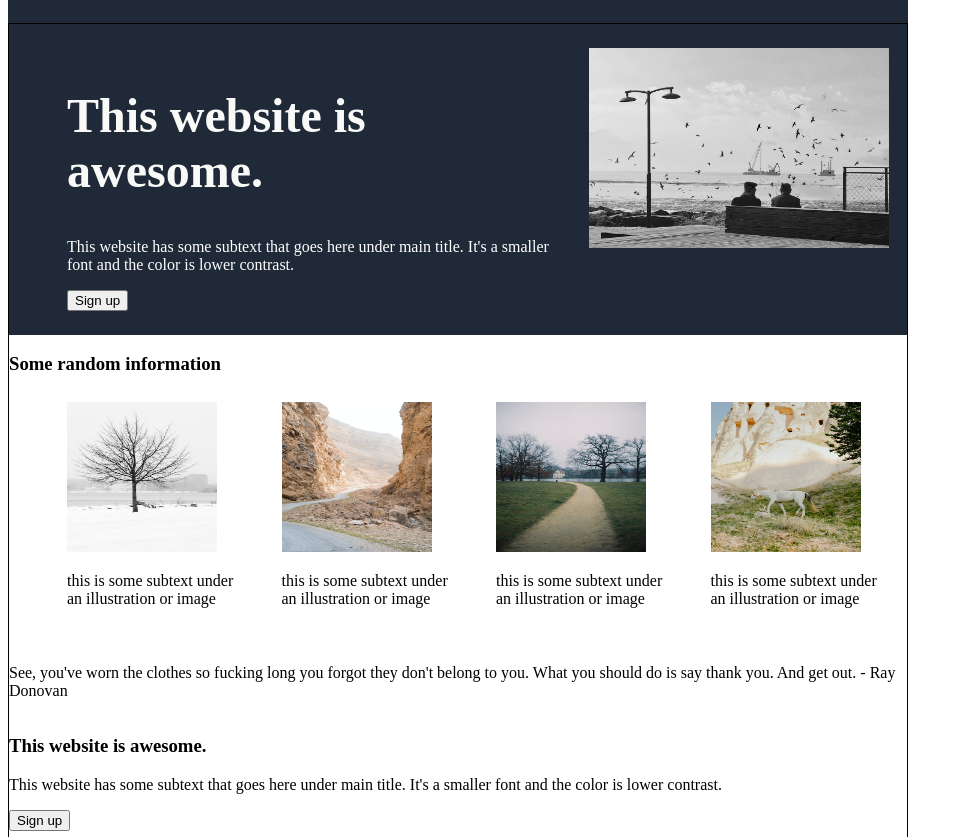
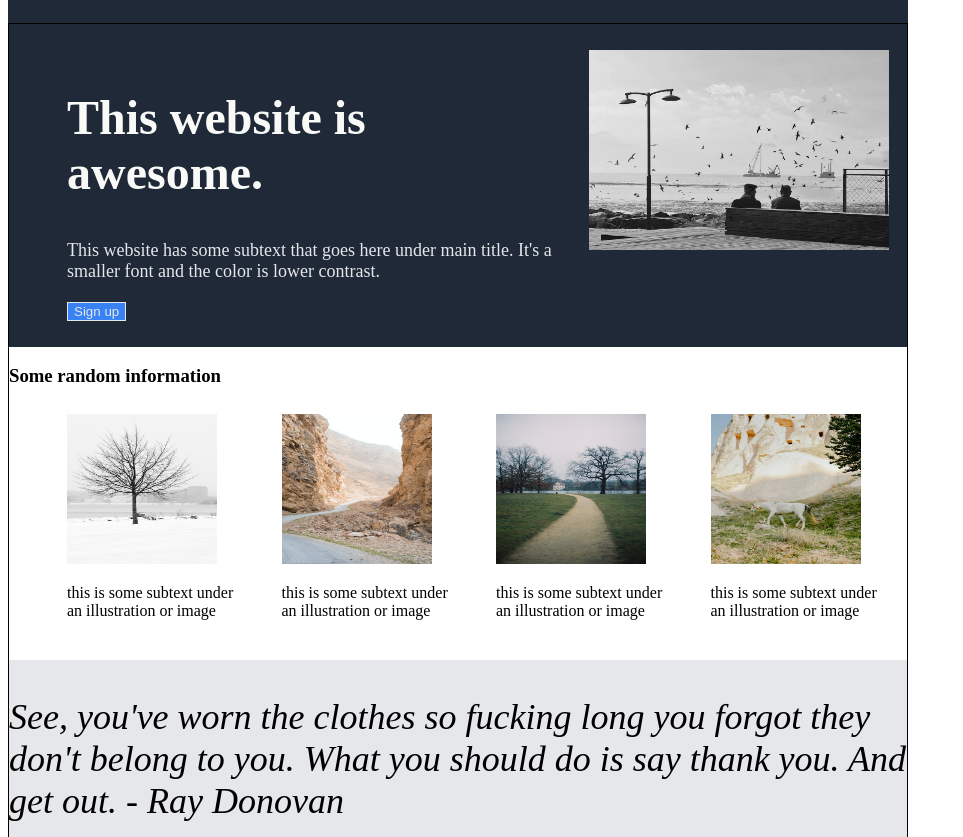
Before and after one commit to iamsandeepdahiya/landing-page, a plain HTML site: page index.html in a window 1280 px wide. Shown: the part 115-952 px from the top of the page, without its empty margins (0-963 px from the left). Drawn offline with Linux system fonts and the light colour scheme.

Commit message:
small modifications.

```diff
--- a/style.css
+++ b/style.css
@@ -1,5 +1,6 @@
 *{
     box-sizing: border-box;
+    justify-content: center;
   }
 
 body{
@@ -39,16 +40,30 @@ main{
 
 .slider{
     background-color: #1F2937;
-    color: white;
-}
+    color: #e5e7eb;
+    font-size: 18px;
 
-.contentbox .quote{
-
-    border: 1px solid black;
-    justify-content: space-between;
 }
 
 main h2{
     font-size: 48px;
     color: #f9faf8
 }
+
+button{
+
+    background-color:#3882f6;
+    color:#e5e7eb;
+    border: 1px solid #e5e7eb;
+
+}
+
+.quote{
+    background-color: #e5e7eb;
+    font-size: 36px;
+    font-style: italic;
+    height: 30vh;
+    align-items: center;
+
+
+}
```
